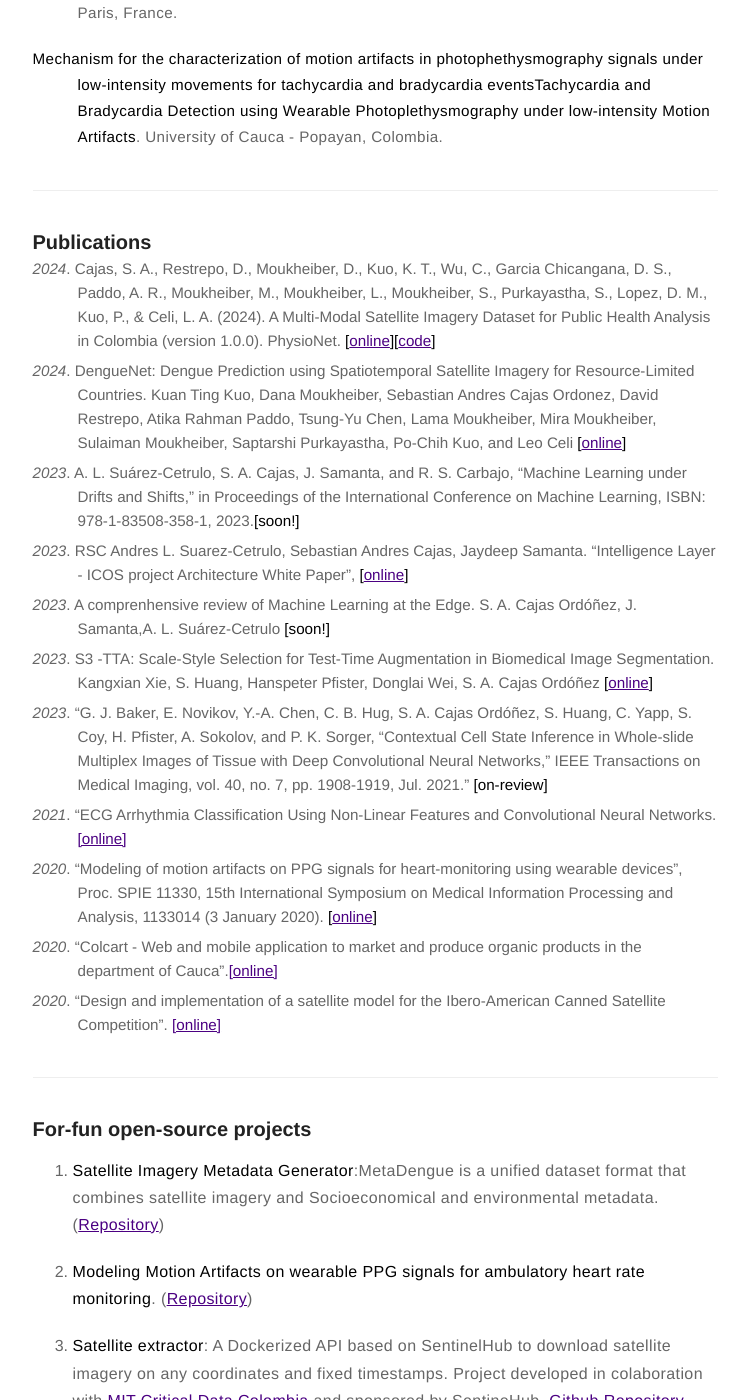
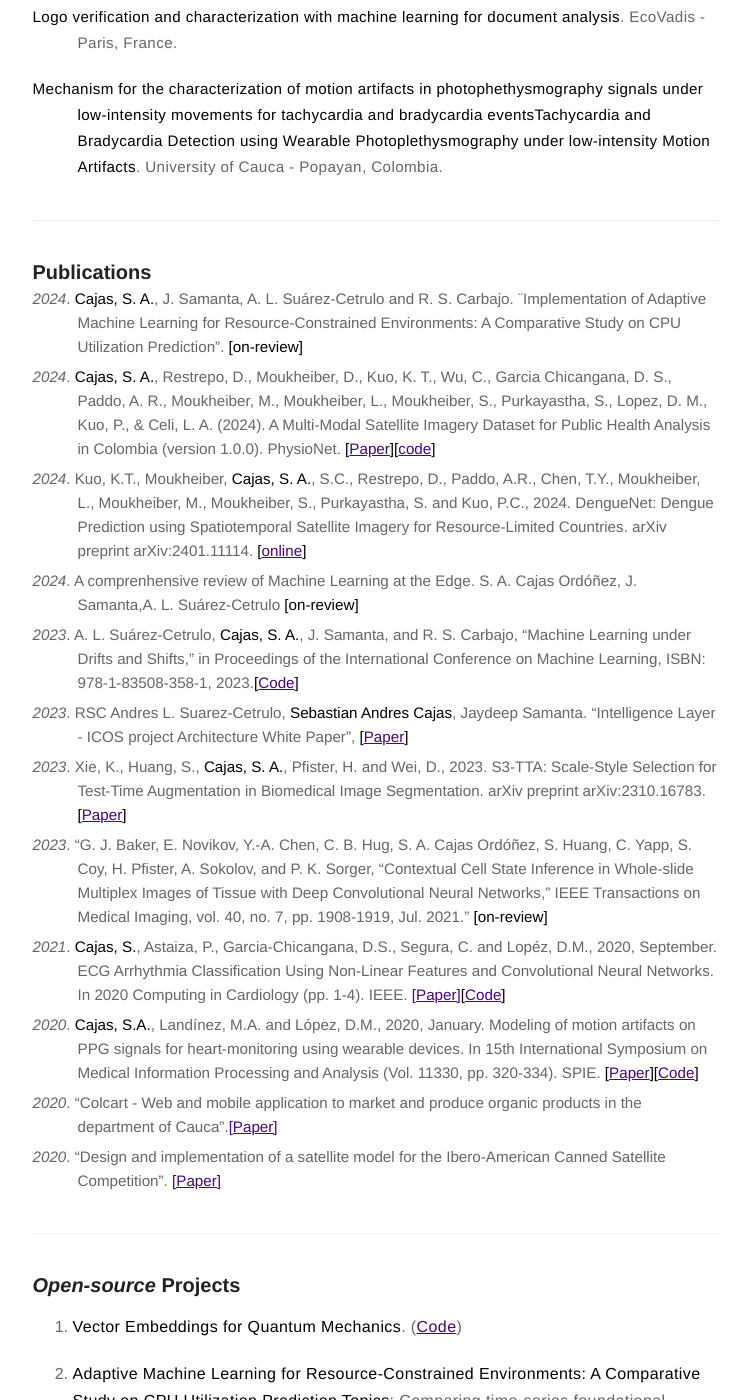
Before and after one commit to sebasmos/sebasmos.github.io, a Jekyll site: the page built from cv.md, in a window 1280 px wide and 1400 px high, scrolled down 3347 px. Shown: the whole window, without its empty margins (265-1014 px from the left). Built offline with Jekyll 4.4.1, drawn with Linux system fonts in a browser that asks for light colours; some of the changed text lies outside the part shown.

Commit message:
updated june

```diff
--- a/cv.md
+++ b/cv.md
@@ -4,18 +4,20 @@ layout: cv
 ---
 
 {:.name}
-# Sebastian A. Cajas Ordoñez
+# Sebastián A. Cajas Ordóñez
 
 {:.cv-address}
 sebasmos@mit.edu
 
 {:.cv-info}
+
 **Curriculum Vitae**
-March 2024
+June 2024
 <hr />
+
 ### Work experience
 
-- *Sep 2022-present*. **AI Scientist II** at the [National Irish Center for Applied AI](https://people.ucd.ie/sebastian.cajasordonez). I am part of the core team working on the Artificial Intelligence of ([ICOS](https://www.icos-project.eu/)), an innovative IoT to Cloud Operating System supported by the European Union's HORIZON research. My role involves developing AI APIs, working with High Performance Computer Centers (HPC), and implementing DevOps practices such as Docker, Kubernetes, singularity, and SLURM. I specialize in implementing cutting-edge generative models across various domains like Natural Language Processing (NLP), Federated Learning, time-series analysis, and computer vision.
+- *Sep 2022-present*. **AI Scientist II** at the [National Irish Center for Applied AI](https://people.ucd.ie/sebastian.cajasordonez). I am part of the lead team working on the Artificial Intelligence of ([ICOS](https://www.icos-project.eu/)), an innovative IoT to Cloud Operating System supported by the European Union's HORIZON research. My role involves developing AI APIs, working with High Performance Computer Centers (HPC), and implementing DevOps practices such as Docker, Kubernetes, singularity, and SLURM. I specialize in implementing cutting-edge generative models across various domains like Natural Language Processing (NLP), Federated Learning, time-series analysis, and computer vision.
 
 - *Aug 2022-present*. **Computer Vision Research Fellow** at Harvard University. Develop/assess Computer Vision and Deep Learning algorithms on imaging-based single-cell methods projects on CyCIF using high-dimension microscopy images for the Harvard’s Visual Computing Group and Harvard Medical School’s Lab of Systems Pharmacology. Methods include instance segmentation algorithms, unsupervised learning, image translation models and unbiased pixel-level feature extraction over Lateral Spillover in Segmented Images of Tissue with Pixel-level Cell State. Supervised by Hanspeter Pfister and Siyu Huang. *Harvard john A. Paulson School of Engineering and Applied sciences*.
 
@@ -34,6 +36,7 @@ March 2024
 - *Oct 2013-present*. **General director & CEO**. Astronomy Interpreter, public speaker, as well as in charge of the financial resources
 and logistics. Astronomical Observatory Francisco José de Caldas, Colombia.
 <hr />
+
 ### Education
 
 - *2020-2022*. **MsC. Joint Master on Image Processing and Computer vision** [[**IPCV**](http://ipcv.eu/)][[News](https://www.unicauca.edu.co/versionP/noticias/egresados/egresado-de-unicauca-obtiene-grado-de-maestr%C3%ADa-de-triple-titulaci%C3%B3n-de-universidades-de-francia-hung)]. Full scholarship from Erasmus Mundus Joint Master (EMJM). The University of Bordeaux, the Autonomous University of Madrid, Peter's catholic University of Pazmany. **Location**: Spain - France - Hungary, **Scoring**: 80%.
@@ -41,8 +44,10 @@ and logistics. Astronomical Observatory Francisco José de Caldas, Colombia.
 - *2020*. **Data Scientist** - [Correlation One. DS4A/Colombia 4.0](https://www.correlation-one.com/). Data Science program organized by Colombian governement and Correlation One to learn from the world’s foremost experts to apply AI to real business initiatives at leading technology companies. We developped a prescriptive application  with machine learning methods, AWS, and SQL technologies. Omnivida - MiniTIC
 - *2014-2019*. **B.A. Electronics and Telecommunications engineering**. University of Cauca.  **RANKING**: 3° Position. **Scoring**: 84.488% **GPA**: 3.56
 <hr />
+
 ### Grants, Awards and Honors
 
+- **Google GCP grant**: Quantum computing Machine Learning Initiative. [[Code](https://github.com/sebasmos/QuantumVE)]
 - *2022*. **Hack2hack first place biodiversity winner** [[**Link**](https://www.hackforearth.com/cop27/winners#:~:text=Sebastian%20Andres%20Cajas%20%2C)]: Winner for the project "EvolveNet: A Meta-Attention Recommendation mechanism for seaturtle risk prediction and policy recommendation to minimize sea turtles endangerment anywhere on earth".
 - *2021*. **OpenCV 2021 competition phase 1 winner**.  Finalist in the OpenCV AI Competition 2021 sponsored by Microsoft Azure and Intel, the World's biggest spatial AI competition. My team’s proposal was chosen from over 1400 submissions around the world, earning 6 OAK-D devices.
 - *2021*. **Best president in the Aerospace & Electronics systems society Colombia**. Prize of #AESS best President 2020 in Colombia Aerospace & Electronics Systems Society chapters. AESS Unicauca was also awarded as the best student chapters in Colombia. [[**Link**](https://periodicovirtual.com/estudiantes-de-unicauca-apuestan-por-lanzar-satelite-al-espacio/)]
@@ -70,43 +75,37 @@ DS4A is an opportunity to learn the latest Data Science & AI techniques from a t
 
 ### Publications
 
-- *2024*. Cajas, S. A., Restrepo, D., Moukheiber, D., Kuo, K. T., Wu, C., Garcia Chicangana, D. S., Paddo, A. R., Moukheiber, M., Moukheiber, L., Moukheiber, S., Purkayastha, S., Lopez, D. M., Kuo, P., & Celi, L. A. (2024). A Multi-Modal Satellite Imagery Dataset for Public Health Analysis in Colombia (version 1.0.0).
-PhysioNet. **[[online](https://doi.org/10.13026/xr5s-xe24)][[code](https://github.com/sebasmos/satellite.extractor)]**
-- *2024*. DengueNet: Dengue Prediction using Spatiotemporal Satellite Imagery for
-Resource-Limited Countries. Kuan Ting Kuo, Dana Moukheiber, Sebastian Andres Cajas Ordonez, David Restrepo, Atika Rahman Paddo, Tsung-Yu Chen, Lama Moukheiber, Mira Moukheiber, Sulaiman Moukheiber, Saptarshi Purkayastha, Po-Chih Kuo, and Leo Celi **[[online](https://arxiv.org/abs/2401.11114)]**
-- *2023*. A. L. Suárez-Cetrulo, S. A. Cajas, J. Samanta, and R. S. Carbajo, "Machine Learning under Drifts and Shifts," in Proceedings of the International Conference on Machine Learning, ISBN: 978-1-83508-358-1, 2023.**[soon!]**
-- *2023*. RSC Andres L. Suarez-Cetrulo, Sebastian Andres Cajas, Jaydeep Samanta. "Intelligence Layer - ICOS project Architecture White Paper", **[[online](https://www.icos-project.eu/whitepaper-1)]**
-- *2023*. A comprenhensive review of Machine Learning at the Edge. S. A. Cajas Ordóñez, J. Samanta,A. L. Suárez-Cetrulo **[soon!]**
-- *2023*. S3 -TTA: Scale-Style Selection for Test-Time
-Augmentation in Biomedical Image Segmentation. Kangxian Xie, S. Huang,  Hanspeter Pfister, Donglai Wei, S. A. Cajas Ordóñez **[[online](https://doi.org/10.48550/arXiv.2310.16783)]**
+- *2024*. **Cajas, S. A.**, J. Samanta, A. L. Suárez-Cetrulo  and R. S. Carbajo. ¨Implementation of Adaptive Machine Learning for Resource-Constrained Environments: A Comparative Study on CPU Utilization Prediction". **[on-review]**
+- *2024*. **Cajas, S. A.**, Restrepo, D., Moukheiber, D., Kuo, K. T., Wu, C., Garcia Chicangana, D. S., Paddo, A. R., Moukheiber, M., Moukheiber, L., Moukheiber, S., Purkayastha, S., Lopez, D. M., Kuo, P., & Celi, L. A. (2024). A Multi-Modal Satellite Imagery Dataset for Public Health Analysis in Colombia (version 1.0.0).
+PhysioNet. **[[Paper](https://doi.org/10.13026/xr5s-xe24)][[code](https://github.com/sebasmos/satellite.extractor)]**
+- *2024*. Kuo, K.T., Moukheiber, **Cajas, S. A.**, S.C., Restrepo, D., Paddo, A.R., Chen, T.Y., Moukheiber, L., Moukheiber, M., Moukheiber, S., Purkayastha, S. and Kuo, P.C., 2024. DengueNet: Dengue Prediction using Spatiotemporal Satellite Imagery for Resource-Limited Countries. arXiv preprint arXiv:2401.11114. **[[online](https://arxiv.org/abs/2401.11114)]**
+- *2024*. A comprenhensive review of Machine Learning at the Edge. S. A. Cajas Ordóñez, J. Samanta,A. L. Suárez-Cetrulo **[on-review]**
+- *2023*. A. L. Suárez-Cetrulo, **Cajas, S. A.**, J. Samanta, and R. S. Carbajo, "Machine Learning under Drifts and Shifts," in Proceedings of the International Conference on Machine Learning, ISBN: 978-1-83508-358-1, 2023.**[[Code](https://github.com/PacktPublishing/Data-Drift-in-Machine-Learning)]**
+- *2023*. RSC Andres L. Suarez-Cetrulo, **Sebastian Andres Cajas**, Jaydeep Samanta. "Intelligence Layer - ICOS project Architecture White Paper", **[[Paper](https://www.icos-project.eu/whitepaper-1)]**
+- *2023*. Xie, K., Huang, S., **Cajas, S. A.**, Pfister, H. and Wei, D., 2023. S3-TTA: Scale-Style Selection for Test-Time Augmentation in Biomedical Image Segmentation. arXiv preprint arXiv:2310.16783. **[[Paper](https://doi.org/10.48550/arXiv.2310.16783)]**
 - *2023*. "G. J. Baker, E. Novikov, Y.-A. Chen, C. B. Hug, S. A. Cajas Ordóñez, S. Huang, C. Yapp, S. Coy, H. Pfister, A. Sokolov, and P. K. Sorger, "Contextual Cell State Inference in Whole-slide Multiplex Images of Tissue with Deep Convolutional Neural Networks," IEEE Transactions on Medical Imaging, vol. 40, no. 7, pp. 1908-1919, Jul. 2021." **[on-review]**
-- *2021*. "ECG Arrhythmia Classification Using Non-Linear Features and Convolutional Neural Networks. **[[online]](https://ieeexplore.ieee.org/document/9344175)**
-- *2020*. "Modeling of motion artifacts on PPG signals for heart-monitoring using wearable devices", Proc. SPIE 11330, 15th
-International Symposium on Medical Information Processing and Analysis, 1133014 (3 January 2020). **[[online](https://doi.org/10.1117/12.2540554)]**
-- *2020*. "Colcart - Web and mobile application to market and produce organic products in the department of Cauca".**[[online]](https://es.calameo.com/read/005735784f4cb87016fd4)**
-- *2020*. "Design and implementation of a satellite model for the Ibero-American Canned Satellite Competition". **[[online]](https://en.calameo.com/read/0057357846a5bdf72578b)**
+- *2021*. **Cajas, S.**, Astaiza, P., Garcia-Chicangana, D.S., Segura, C. and Lopéz, D.M., 2020, September. ECG Arrhythmia Classification Using Non-Linear Features and Convolutional Neural Networks. In 2020 Computing in Cardiology (pp. 1-4). IEEE. **[[Paper]](https://ieeexplore.ieee.org/document/9344175)[[Code](https://github.com/sebasmos/CardioLux)]**
+- *2020*. **Cajas, S.A.**, Landínez, M.A. and López, D.M., 2020, January. Modeling of motion artifacts on PPG signals for heart-monitoring using wearable devices. In 15th International Symposium on Medical Information Processing and Analysis (Vol. 11330, pp. 320-334). SPIE. **[[Paper](https://doi.org/10.1117/12.2540554)][[Code](https://github.com/sebasmos/PPGpeakDetection)]**
+- *2020*. "Colcart - Web and mobile application to market and produce organic products in the department of Cauca".**[[Paper]](https://es.calameo.com/read/005735784f4cb87016fd4)**
+- *2020*. "Design and implementation of a satellite model for the Ibero-American Canned Satellite Competition". **[[Paper]](https://en.calameo.com/read/0057357846a5bdf72578b)**
 <hr />
 
-### For-fun open-source projects
+###  *Open-source* Projects
 
-1. **Satellite Imagery Metadata Generator**:MetaDengue is a unified dataset format that combines satellite imagery and Socioeconomical and environmental metadata. ([Repository](https://github.com/sebasmos/MetaDengue))
+1. **Vector Embeddings for Quantum Mechanics**. ([Code](https://github.com/sebasmos/QuantumVE))
 
-1. **Modeling Motion Artifacts on wearable PPG signals for ambulatory heart rate monitoring**. ([Repository](https://github.com/sebasmos/PPGpeakDetection1))
+1. **Adaptive Machine Learning for Resource-Constrained Environments: A Comparative Study on CPU Utilization Prediction Topics**: Comparing time-series foundational modeling with online learning and deep learning ([Code](https://github.com/sebasmos/AML4CPU))
 
-1. **Satellite extractor**: A Dockerized API based on SentinelHub to download satellite imagery on any coordinates and fixed timestamps. Project developed in colaboration with [MIT Critical Data Colombia](https://github.com/MITCriticalData-Colombia) and sponsored by SentineHub. [Github Repository](https://github.com/sebasmos/satellite.extractor) ([HuggingFace datasets reseased here](https://huggingface.co/MITCriticalData))
+1. **Satellite extractor**: A Dockerized API based on SentinelHub to download satellite imagery on any coordinates and fixed timestamps. Project developed in colaboration with [MIT Critical Data Colombia](https://github.com/MITCriticalData-Colombia) and sponsored by SentineHub. [Code](https://github.com/sebasmos/satellite.extractor) ([HuggingFace datasets reseased here](https://huggingface.co/MITCriticalData))
 
-1. **Vector-borne-satellite-predictor**: Deep learning for vector-borne diseases with satellite-imagery based on ResNet50 and Vision Transformer. ([Repository](https://github.com/sebasmos/vector-borne-satellite-predictor))
+1. **Vector-borne-satellite-predictor**: Deep learning for vector-borne diseases with satellite-imagery based on ResNet50 and Vision Transformer. ([Code](https://github.com/sebasmos/vector-borne-satellite-predictor))
 
-1. **NASA Space Apps tutorials**: A series of tutorials to download, integrate and apply machine learning and Deep learning to Satellite imagery. ([Repository](https://github.com/sebasmos/NASASpaceApps_training))
+1. **NASA Space Apps tutorials**: A series of tutorials to download, integrate and apply machine learning and Deep learning to Satellite imagery. ([Code](https://github.com/sebasmos/NASASpaceApps_training))
 
-1. **Multi-building tracker**: Multi-target building tracker for satellite images using deep learning.  A system for multi-target building tracking using satellite images has been developed.([Repository](https://github.com/sebasmos/Multi-building-tracker))
-
-1. **Generator & Multifunctional ozonator for the desinfection of viruses caused by COVID-19**.  A real-time air monitoring and purification system that allows the recording of multiple air variables through a mobile application that stores them remotely in the IBM Cloud service. The TLR5 phase design of a low-cost, portable, pre commercial ozonator equipment is also proposed as a vital device in the face of contamination caused by the COVID-19 virus in Colombia. Sponsored by IEEE Humanitarian Sights. ([website](https://sebasmos.github.io/owzone)) ([Repository](https://github.com/sebasmos/owzone))
-
-1. **NASA image satellite analysis + Mechanical ventilator & Mobile App/website project**: Design of Mechanical Ventilator, website and Monitoring Mobile application. Project Sponsored by IEEE Humanitarian Sights ([Website](https://sebasmos.github.io/NASA-SpaceApps_Pneuma/)) ([Repository](https://github.com/sebasmos/NASA-SpaceApps_Pneuma)) ([Mobile App](https://github.com/sebasmos/PneumApp))
+1. **NASA image satellite analysis + Mechanical ventilator & Mobile App/website project**: Design of Mechanical Ventilator, website and Monitoring Mobile application. Project Sponsored by IEEE Humanitarian Sights ([Website](https://sebasmos.github.io/NASA-SpaceApps_Pneuma/)) ([Code](https://github.com/sebasmos/NASA-SpaceApps_Pneuma)) ([Mobile App](https://github.com/sebasmos/PneumApp))
 
 
-1. **Covid mutations risk dashboard**: ([Website](https://mitcriticaldata-colombia.github.io/Mu_COV19_NASA/#))([Repository](https://github.com/sebasmos/Mu_COV19_NASA/tree/main))
+1. **Covid mutations risk dashboard**: ([Website](https://mitcriticaldata-colombia.github.io/Mu_COV19_NASA/#))([Code](https://github.com/sebasmos/Mu_COV19_NASA/tree/main))
 <hr />
 
 ### Seminars & blogs
@@ -114,26 +113,27 @@ International Symposium on Medical Information Processing and Analysis, 1133014
 - *2023*. "Unlocking the Potential of Machine Learning at the Edge: Challenges and Future Trends". By CeADAR: Sebastián Andrés Cajas, Jaydeep Samanta, Andrés L. Suárez-Cetrulo, Ricardo Simón Carbajo.([Online](https://www.icos-project.eu/potential-of-machine-learning-at-the-edge))
 - *2021*. *Satellite imagery for NASA Space Apps challenge 2021*. Conference with AESS Unicauca. April 23-25. ([Conference](https://www.youtube.com/watch?v=YAv9jCqqC-8&t=27s&ab_channel=CAPITULOESTUDIANTILAESS-IEEEUNICAUCA))
 <hr />
+
 ### Volunteering and open-source projects
 
-- *2023*. **NASA SpaceApps lead**: Leading the NASA SpaceApps 2023 that will take place in Colombia in October this year. ([Event Website 2023](https://github.com/orgs/NASA-SpaceApps/repositories))
-- *2023*. **MIT Mentor**: MIT Health Datathon 2023. ([Event](https://criticaldatathon.github.io/))
+- *2024*. **Co-Lead on the Quantum-Based Initialitive For Classification and Optimization (Qubico)**. FKIE Fraunhoffer, University of Cauca (Germany, Colombia)  ([Event Website 2024](https://qubico-hack.github.io/))
+- *2020-present*. **NASA SpaceApps Lead**: Leading the NASA SpaceApps, University of Cauca, Colombia. ([Event Website](https://github.com/orgs/NASA-SpaceApps/repositories))
+- *2021-present*. **MIT Mentor**. ([Event](https://criticaldatathon.github.io/))
 - *2021-present*. **Advisory Board member, Ex-President, Founder**. [*AESS Unicauca*](https://fiet.unicauca.edu.co/aess/), University of Cauca.
 - *2020-present*. **Data Science Collaborator at MIT**: PI Leo Celi. Collaborations at
-[MITCriticalData-Colombia](https://github.com/MITCriticalData-Colombia) | 2020-2024.
+[MITCriticalData-Colombia](https://github.com/MITCriticalData-Colombia) | 2020-present.
 - *2020*. **Computer vision researcher (Open-source)**: Smart Indoor Positioning, Guidance & navigation
 prototype system for the visually impaired. See our project here.
 - *2019*. **Telecommunications engineer and team lead (Open-source)** for can satellite telecommunications system in UAM challenge. Details here and simulation here.
 - *2016*. **Italian teacher assistant for refugees**: I worked as TA for Refugees from the Middle East and Africa on project supported by the European Union. AIESEC in Tortona, Italy
 
 <hr />
+
 ### Professional Organizations
 
 - Aerospace & Electronic Systems Society founder & Advisor at University of Cauca(AESS-Unicauca)
 
 - IEEE
-
-- AIESEC
 
 - Red de Astronomia de Colombia - miembro (RAC)
 
@@ -149,16 +149,10 @@ prototype system for the visually impaired. See our project here.
 
 <p>I have experice with AWS, GCP, FASRC Harvard cluster, E2E, Microsoft Azure and private servers (University of Bordeaux (UbX), Autonomous University of Madrid (UAM)).</p>
 
-<p> Front/back-end experience with web/mobile development (React, Flutter, Ionic, Ruby) & Cloud experience with AWS, Firebase, IBMCloud, MongoDB, Microsoft Azure, E2E, GCP)</p>
+<p> Front/back-end experience with web/mobile development (React, Flutter, Ionic, Ruby) & Cloud experience with AWS, Firebase, IBMCloud, MongoDB, Microsoft Azure, E2E, GCP</p>
 
 
 
 ### Research Interests
 
-<div style="text-align: left;">
-- I am interested in the multiple applications of Reinforcement Learning, Data Science, Computer Vision, machine learning models, and Space Sciences (Aerospace, radioastronomy, rocketry, satellite engineering).
- And I do research for fun and the sake of learning from amazing people around the world.
-
-</div>
-
-<hr />
+I am interested in the multiple applications of Reinforcement Learning, Data Science, Computer Vision, machine learning models, and Space Sciences (Aerospace, radioastronomy, rocketry, satellite engineering).
```
Also changed, not shown: about.md (+4 -3 lines).
